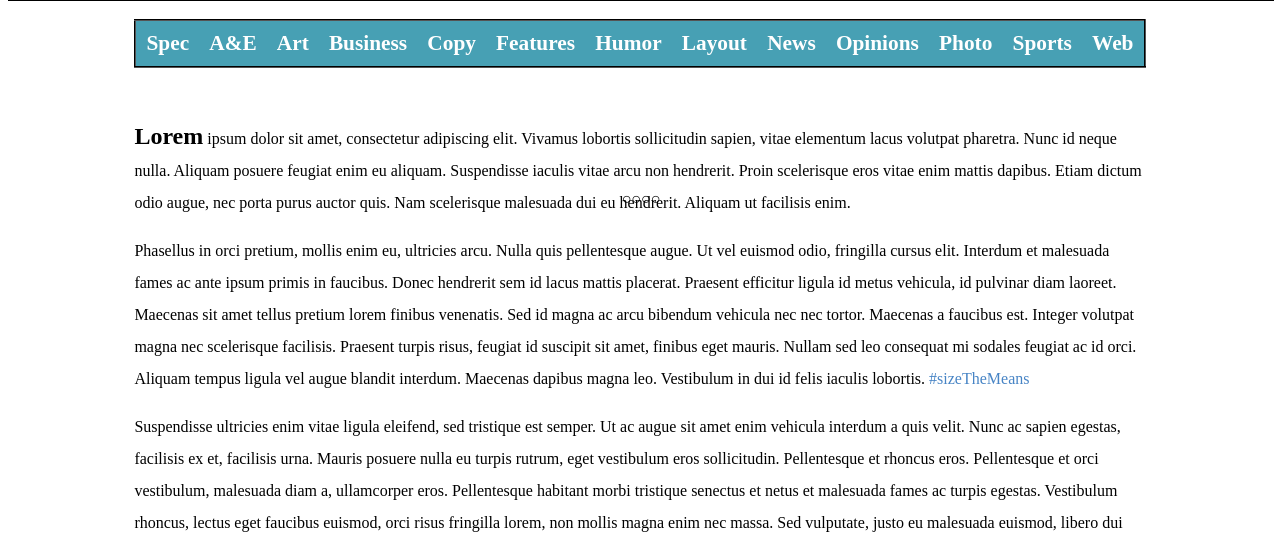
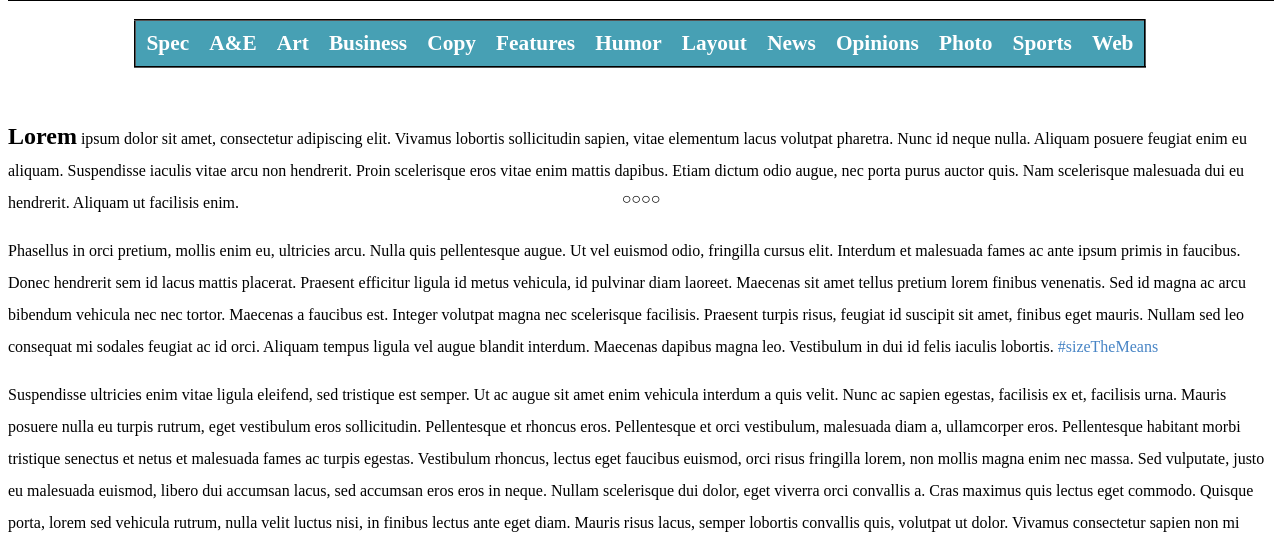
Before and after one commit to georgezheng123/potato, a plain HTML site: page about.html in a window 1280 px wide. Shown: the part 266-800 px from the top of the page. Drawn offline with Linux system fonts and the light colour scheme.

```diff
--- a/about.html
+++ b/about.html
@@ -37,7 +37,7 @@
             <th><a href="">Web</a></th>
           </tr>
         </table>&nbsp;&nbsp;&nbsp;<br><br>
-        <div id="what-we-do" class="content-width">
+        <div id="what-we-do">
             <p><span class="first-word">Lorem</span> ipsum dolor sit amet, consectetur adipiscing elit. Vivamus lobortis sollicitudin sapien, vitae elementum lacus volutpat pharetra. Nunc id neque nulla. Aliquam posuere feugiat enim eu aliquam. Suspendisse iaculis vitae arcu non hendrerit. Proin scelerisque eros vitae enim mattis dapibus. Etiam dictum odio augue, nec porta purus auctor quis. Nam scelerisque malesuada dui eu hendrerit. Aliquam ut facilisis enim.</p>
 
             <p>Phasellus in orci pretium, mollis enim eu, ultricies arcu. Nulla quis pellentesque augue. Ut vel euismod odio, fringilla cursus elit. Interdum et malesuada fames ac ante ipsum primis in faucibus. Donec hendrerit sem id lacus mattis placerat. Praesent efficitur ligula id metus vehicula, id pulvinar diam laoreet. Maecenas sit amet tellus pretium lorem finibus venenatis. Sed id magna ac arcu bibendum vehicula nec nec tortor. Maecenas a faucibus est. Integer volutpat magna nec scelerisque facilisis. Praesent turpis risus, feugiat id suscipit sit amet, finibus eget mauris. Nullam sed leo consequat mi sodales feugiat ac id orci. Aliquam tempus ligula vel augue blandit interdum. Maecenas dapibus magna leo. Vestibulum in dui id felis iaculis lobortis.&nbsp;<span class="hashtag">#sizeTheMeans</span></p>
--- a/general.css
+++ b/general.css
@@ -104,4 +104,5 @@
 #what-we-do {
     font-family: "Times New Roman";
     line-height: 2em;
+    width: 100%;
 }
```
